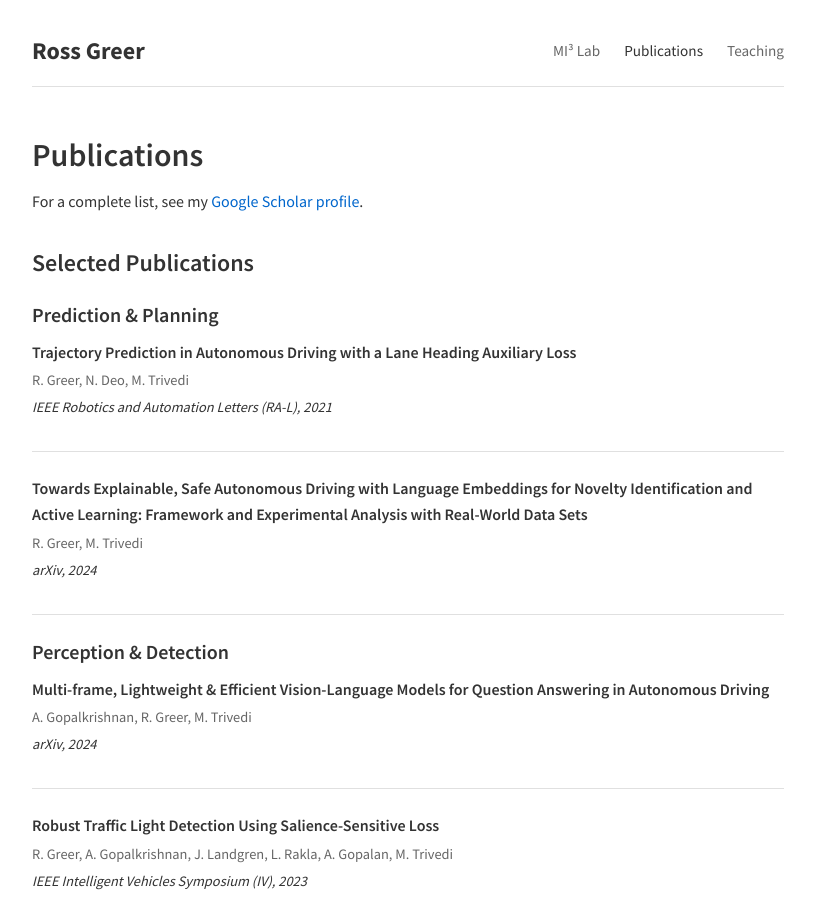
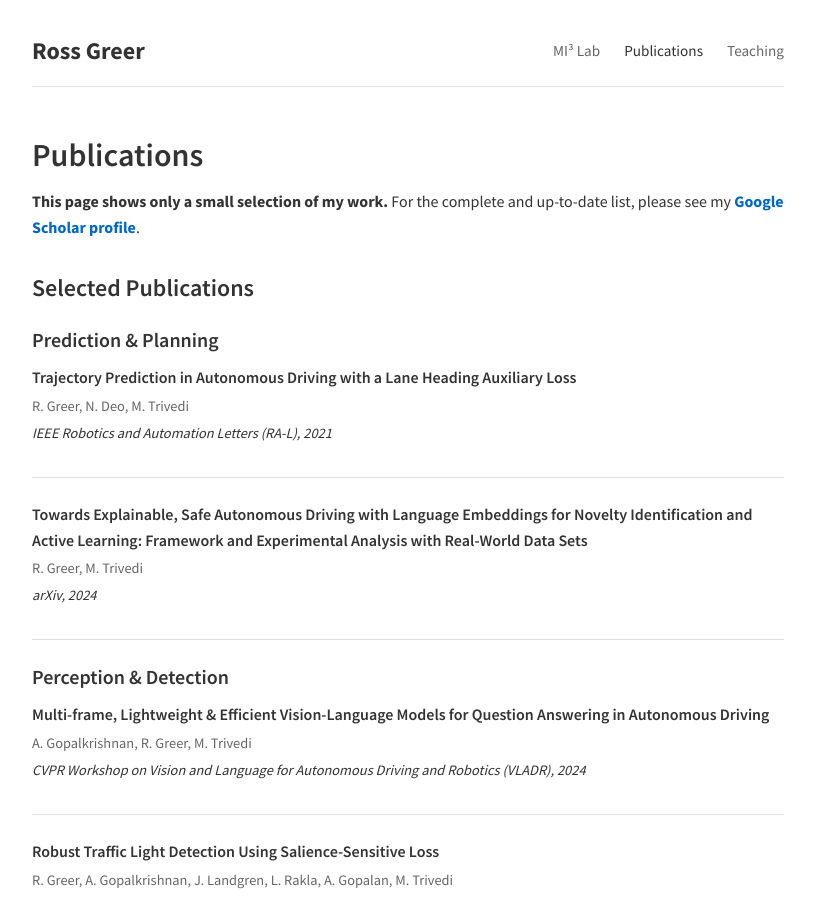
Before and after one commit to rossgreer/rossgreer.github.io, a Jekyll site: the page built from publications.md, in a window 1280 px wide and 900 px high. Shown: the whole window, without its empty margins (232-1047 px from the left). Built offline with Jekyll 4.4.1, drawn with Linux system fonts in a browser that asks for light colours; some web fonts are replaced.

Commit message:
Correct multi-frame VLM paper venue to CVPR VLADR workshop and make Scholar callout more prominent

```diff
--- a/publications.md
+++ b/publications.md
@@ -6,7 +6,7 @@ permalink: /publications/
 
 # Publications
 
-For a complete list, see my [Google Scholar profile](https://scholar.google.com/citations?user=ZAX3UCwAAAAJ&hl=en).
+> **This page shows only a small selection of my work.** For the complete and up-to-date list, please see my **[Google Scholar profile](https://scholar.google.com/citations?user=ZAX3UCwAAAAJ&hl=en)**.
 
 ## Selected Publications
 
@@ -29,7 +29,7 @@ For a complete list, see my [Google Scholar profile](https://scholar.google.com/
 <div class="publication">
   <div class="publication-title">Multi-frame, Lightweight & Efficient Vision-Language Models for Question Answering in Autonomous Driving</div>
   <div class="publication-authors">A. Gopalkrishnan, R. Greer, M. Trivedi</div>
-  <div class="publication-venue">arXiv, 2024</div>
+  <div class="publication-venue">CVPR Workshop on Vision and Language for Autonomous Driving and Robotics (VLADR), 2024</div>
 </div>
 
 <div class="publication">
```
